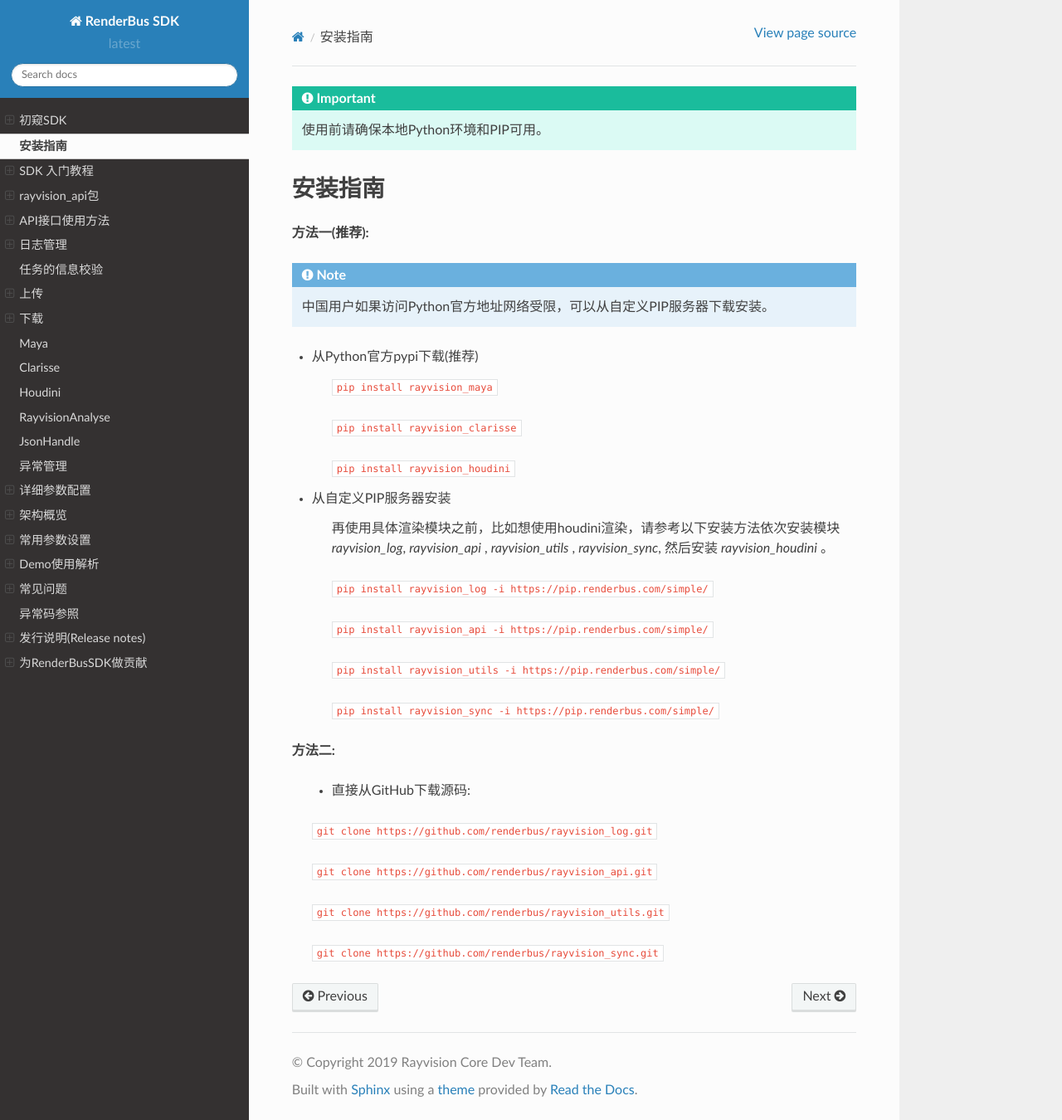
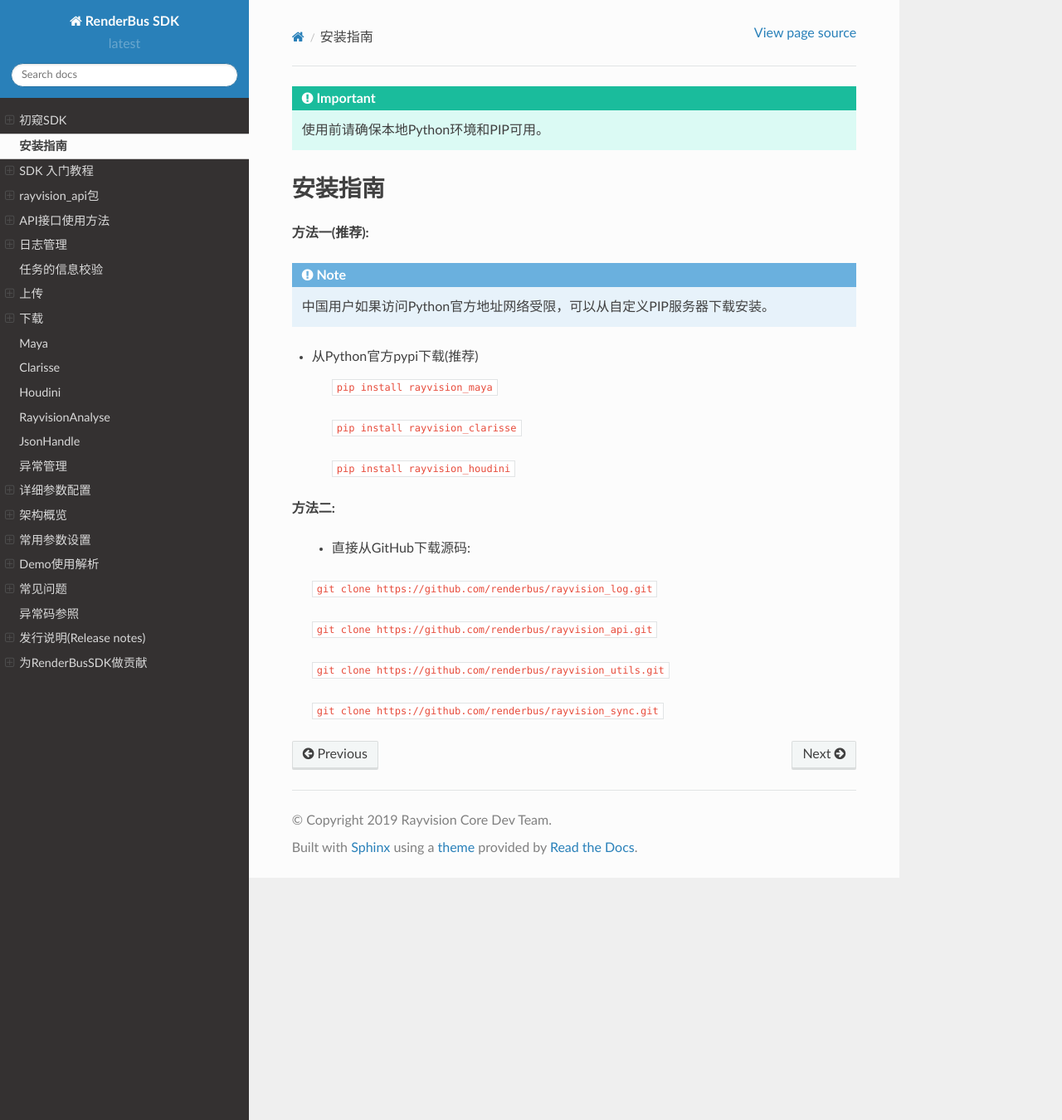
Before and after one commit to renderbus/docs_sdk, a Sphinx documentation site: the page built from docs/render/installation_guide.rst, in a window 1280 px wide and 1350 px high. Shown: the whole window at 83% size. Built offline with Sphinx 7.4.7 and the Read the Docs theme 2.0.0, drawn with Linux system fonts in a browser that asks for light colours.

Commit message:
feat: Removes custom PyPI server installation

```diff
--- a/docs/render/installation_guide.rst
+++ b/docs/render/installation_guide.rst
@@ -17,20 +17,6 @@
 
    ``pip install rayvision_houdini``
 
-- 从自定义PIP服务器安装
-
-   再使用具体渲染模块之前，比如想使用houdini渲染，请参考以下安装方法依次安装模块
-   `rayvision_log`, `rayvision_api` , `rayvision_utils` , `rayvision_sync`,
-   然后安装 `rayvision_houdini` 。
-
-   ``pip install rayvision_log -i https://pip.renderbus.com/simple/``
-
-   ``pip install rayvision_api -i https://pip.renderbus.com/simple/``
-
-   ``pip install rayvision_utils -i https://pip.renderbus.com/simple/``
-
-   ``pip install rayvision_sync -i https://pip.renderbus.com/simple/``
-
 
 **方法二:**
 
```
